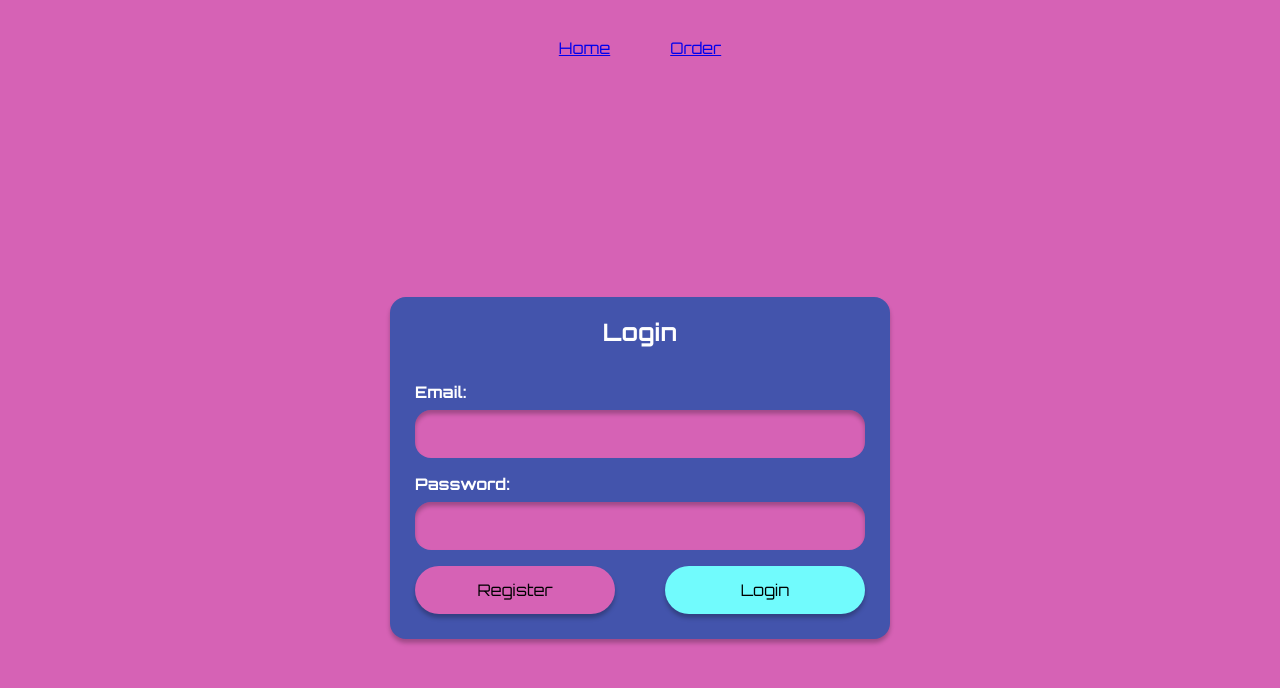
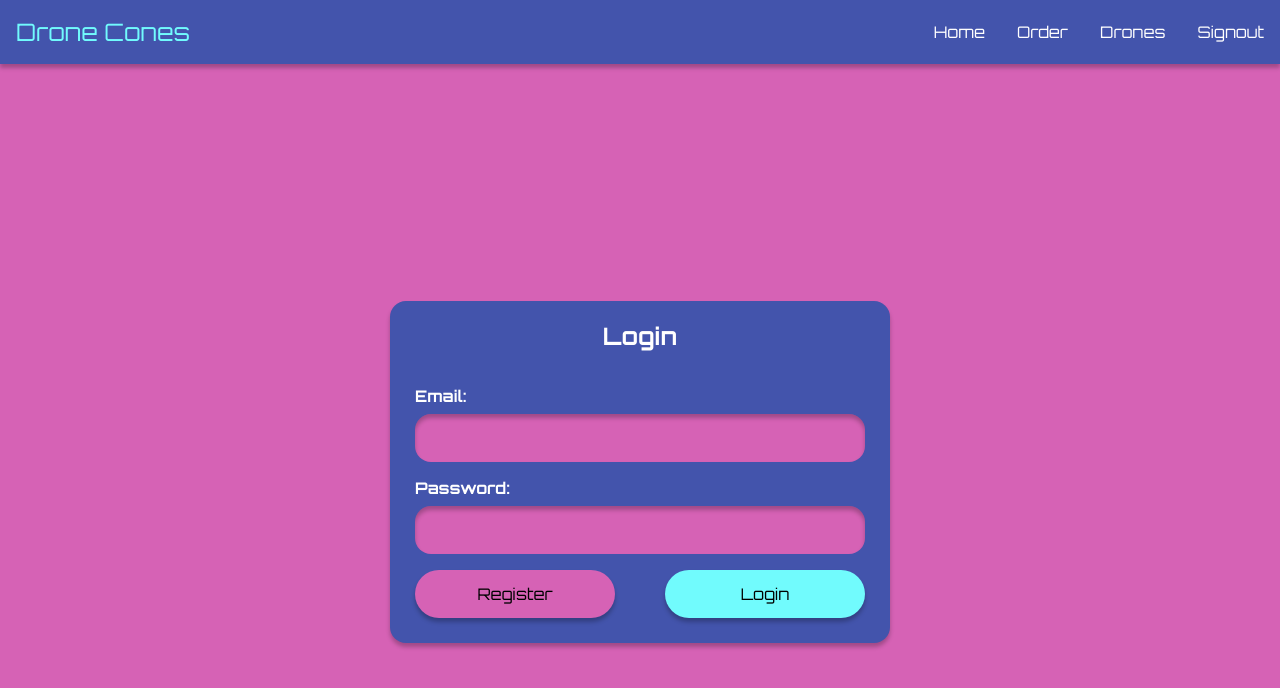
Before and after one commit to Treyson-Grange/DroneCones, a Nuxt app in the folder dronecones-app/: page / in a window 1280 px wide. Shown: the top 688 px of the page. Built offline with nearby package versions, Linux system fonts and the light colour scheme; a web font is replaced by a local one.

Commit message:
created drone components and site header to navbar

```diff
--- /dev/null
+++ b/dronecones-app/assets/navbar.css
@@ -0,0 +1,42 @@
+.navbar {
+    display: flex;
+    justify-content: space-between;
+    position: fixed;
+    top: 0px;
+    left: 0px;
+    right: 0px;
+    height: 64px;
+    width: 100%;
+    background-color: var(--secondary-color);
+    box-shadow: 0px 4px 4px 0px rgba(0, 0, 0, 0.25);
+    color: var(--font-primary);
+}
+.title {
+    height: 64px;
+    padding-left: 16px;
+    color: var(--accent-color);
+    font-size: var(--title-font-size);
+    display: flex;
+    justify-content: center;
+    align-items: center;
+}
+.links {
+    display: flex;
+}
+.links a{
+    transition: all 0.4s ease;
+    display: flex;
+    align-items: center;
+    padding: 16px;
+    text-decoration: none;
+    color: var(--font-secondary)
+}
+.links a:hover{
+    transition: all 0.4s ease;
+    background-color: var(--accent-color);
+}
+
+.navbar-under {
+    width: 100%;
+    height: 64px;
+}
--- a/dronecones-app/assets/style.css
+++ b/dronecones-app/assets/style.css
@@ -7,6 +7,8 @@
   --font-secondary: #fff;
   --font-accent: #000;
   --the-font: Orbitron;
+  --body-font-size: 16px;
+  --title-font-size: 24px;
 }
 
 
@@ -36,9 +38,6 @@ body {
   color: var(--font-secondary);
   box-shadow: 0px 4px 4px 0px rgba(0, 0, 0, 0.25);
 }
-
-
-
 /* Input form */
 .form-group {
   display: flex;
@@ -58,7 +57,7 @@ input {
   background: var(--primary-color);
   color: var(--font-primary);
   font-family: var(--the-font);
-  font-size: 16px;
+  font-size: var(--body-font-size);
   padding: 0px 16px 0px 16px
 }
 input:focus {
@@ -91,7 +90,7 @@ button {
   background-color: var(--primary-color);
   color: var(--font-primary);
   font-family: var(--the-font);
-  font-size: 16px;
+  font-size: var(--body-font-size);
 }
 button:focus {
   box-shadow: none;
--- /dev/null
+++ b/dronecones-app/components/Drones.vue
@@ -0,0 +1,6 @@
+<script setup>
+    import { supabase } from './lib/supabaseClient'
+</script>
+
+<template>
+</template>
--- /dev/null
+++ b/dronecones-app/components/Navbar.vue
@@ -0,0 +1,14 @@
+<template>
+    <div class = "navbar-under"></div>
+    <nav class = "navbar">
+        <div class = "title">
+            Drone Cones
+        </div>
+        <div class = "links">
+            <a href="/">Home</a>
+            <a href="order">Order</a>
+            <a href="drones">Drones</a>
+            <a>Signout</a>
+        </div>
+    </nav>
+</template>
--- a/dronecones-app/components/loginComp.vue
+++ b/dronecones-app/components/loginComp.vue
@@ -10,6 +10,10 @@
     //set is as a varialbe. I think you can use vuex
     //redirect to profile
     window.location.href = '/order';
+  }
+
+  function navigateToRegister(){
+    window.location.href = '/register'
   }
     //Write a function that validates login, and forwards to corresponding page.
   async function attemptLogin() {
@@ -47,18 +51,6 @@ async function attemptLogin() {
     console.error('Login failed.');
   }
 }
-
-function redirectToProfilePage(user) {
-  // Implement your logic to handle a successful login and user data.
-  // For example, you can store user data in Vuex or a local storage.
-
-  // Once user data is handled, you can change the route to the "Profile" page if needed.
-}
-
-function navigateToRegister() {
-  // Implement your logic to navigate to the "Register" page.
-  // You can use JavaScript to set the window.location.href to the "Register" page or handle it as needed.
-}
 </script> -->
 <template>
   <div class="page">
@@ -77,7 +69,6 @@ function navigateToRegister() {
           <button type="submit" @click="navigateToRegister">Register</button>
           <button
             style="background-color: var(--accent-color); color: var(--font-accent)"
-            type="submit"
           >
             Login
           </button>
--- /dev/null
+++ b/dronecones-app/pages/drones.vue
@@ -0,0 +1,10 @@
+<script setup lang="ts">
+    import data from '../content/home.json'
+</script>
+
+
+
+<template>
+    <Navbar />
+    <Drones />
+</template>
--- a/dronecones-app/pages/index.vue
+++ b/dronecones-app/pages/index.vue
@@ -2,11 +2,10 @@
     import data from '../content/home.json'
 </script>
 
-<style>
-    @import url('/assets/style.css');
-</style>
+<style>@import url('/assets/style.css');</style>
+<style>@import url('/assets/navbar.css')</style>
 
 <template>
-    <SiteHeader />
+    <Navbar />
     <LoginComp />
 </template>
--- a/dronecones-app/pages/order.vue
+++ b/dronecones-app/pages/order.vue
@@ -5,7 +5,7 @@
 
 
 <template>
-    <SiteHeader />
+    <Navbar />
     <RecentOrderHistory />
     <OrderList
         :icecream-items="data.icecreamFlavors"
```
